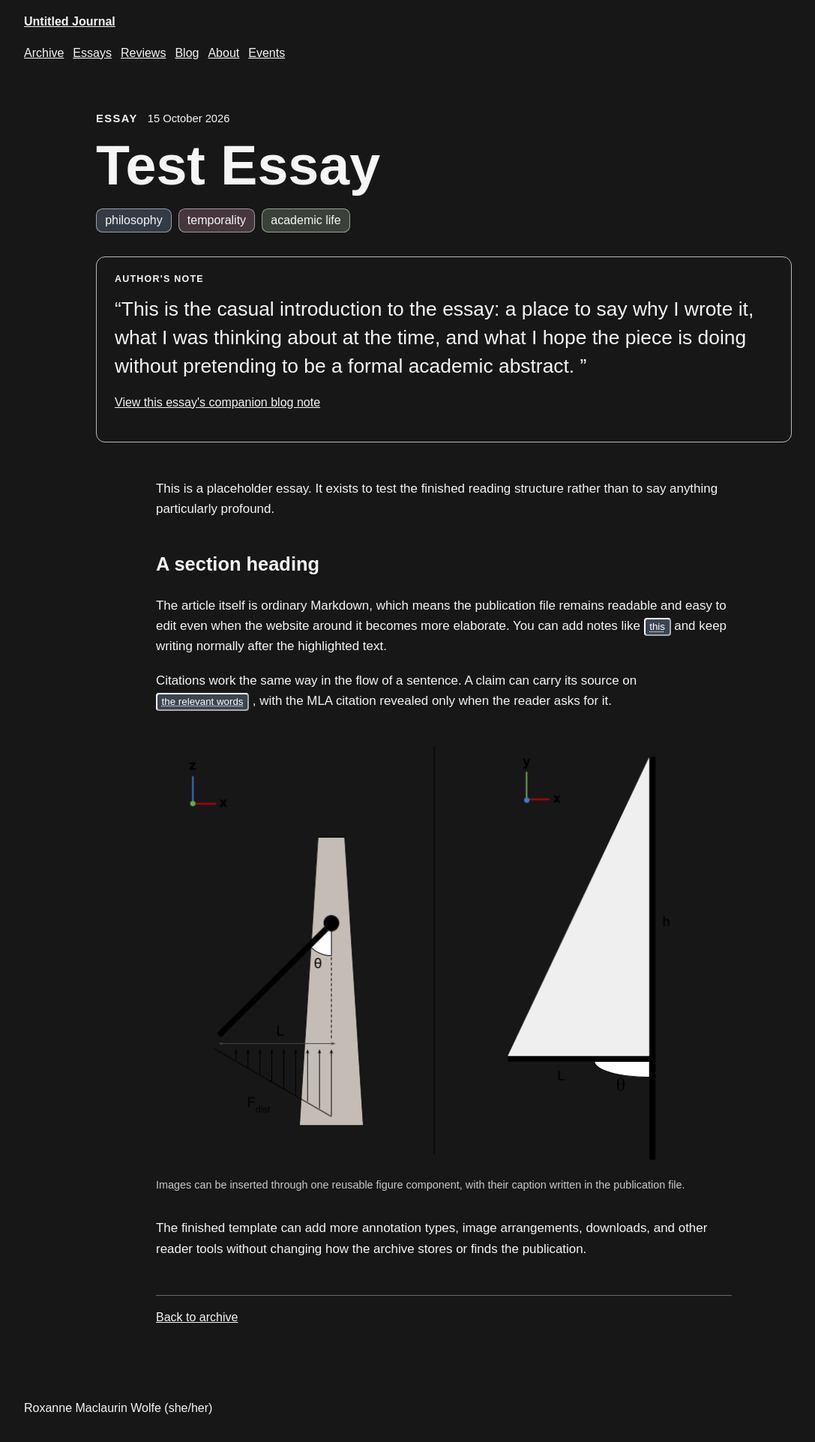
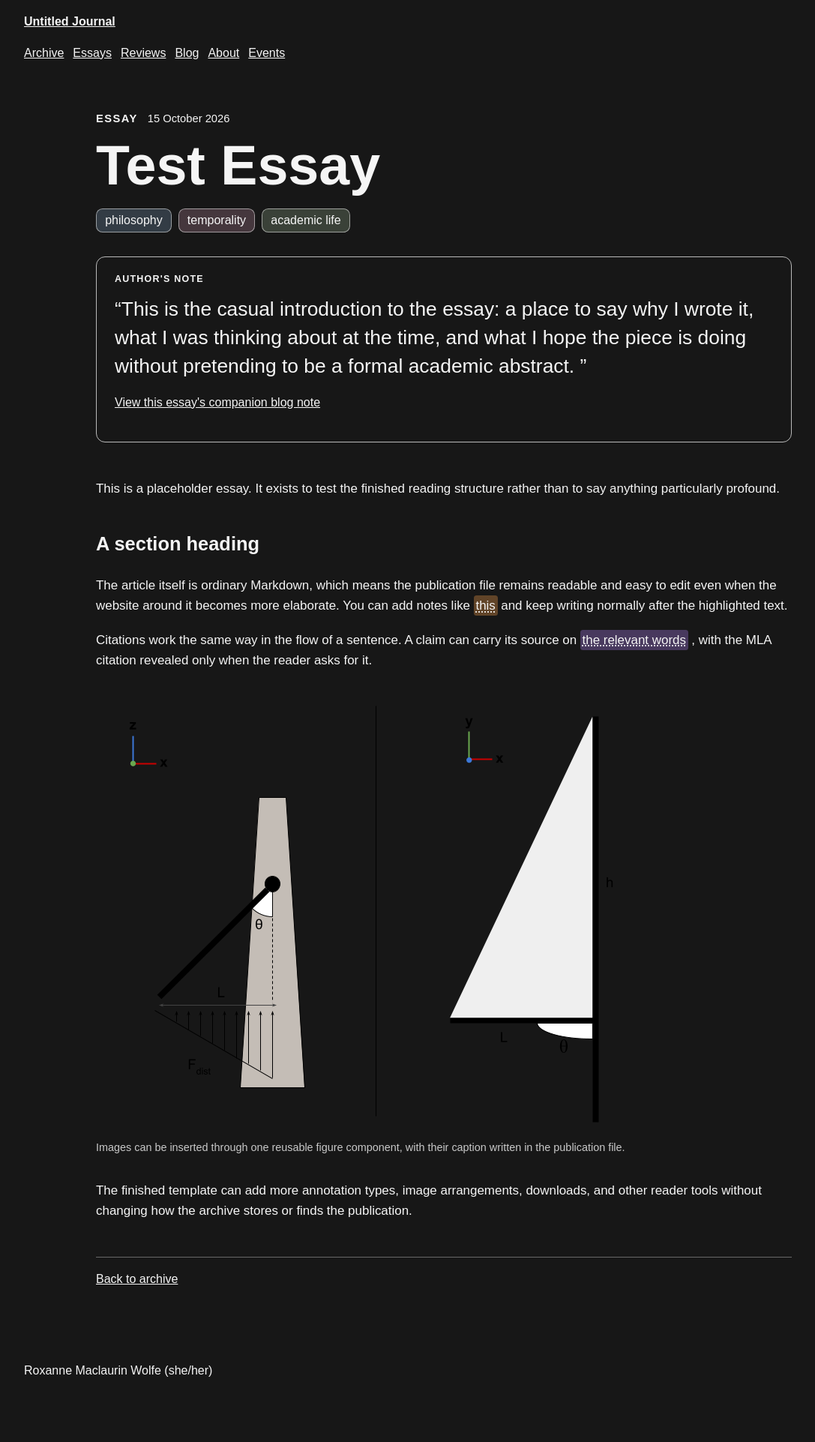
Before and after one commit to roxannewolfe/roxannewolfe.github.io, a Jekyll site: the page built from _publications/test-essay.md, in a window 1280 px wide. Shown: the whole page at 75% size, without its empty margins (48-1135 px from the left). Built offline with Jekyll 4.4.1, drawn with Linux system fonts in a browser that asks for light colours; after the commit the page ends 1872 px from its top, so only the background shows below that.

Commit message:
Restyle inline notes and citations and align article body

```diff
--- a/assets/css/site.css
+++ b/assets/css/site.css
@@ -156,8 +156,8 @@ main {
 }
 
 .publication-body {
-  width: min(100%, 48rem);
-  margin: 0 auto;
+  width: 100%;
+  margin: 0;
   font-size: 1.06rem;
 }
 
@@ -171,50 +171,55 @@ main {
 }
 
 .publication-footer {
-  width: min(100%, 48rem);
-  margin: 3rem auto 0;
+  width: 100%;
+  margin: 3rem 0 0;
   padding-top: 1rem;
   border-top: 1px solid rgba(255, 255, 255, 0.35);
 }
 
-.reader-note {
-  margin: 1.25rem 0;
-}
-
 .reader-note-trigger {
-  display: inline-block;
-  padding: 0.15rem 0.35rem;
-  border-radius: 0.25rem;
-  background: rgba(166, 207, 255, 0.25);
+  appearance: none;
+  -webkit-appearance: none;
+  margin: 0;
+  padding: 0 0.16em;
+  border: 0;
+  border-radius: 0.22rem;
+  color: inherit;
+  font: inherit;
+  line-height: inherit;
   cursor: pointer;
   text-decoration: underline;
   text-decoration-style: dotted;
+  text-underline-offset: 0.14em;
+  background: rgba(239, 155, 73, 0.34);
 }
 
-.reader-note--aside .reader-note-trigger {
-  background: rgba(255, 184, 214, 0.25);
+.reader-note-trigger--citation {
+  background: rgba(167, 125, 232, 0.34);
 }
 
-.reader-note--citation .reader-note-trigger {
-  background: rgba(198, 235, 190, 0.25);
-}
-
-.reader-note--related .reader-note-trigger {
-  background: rgba(241, 213, 153, 0.25);
+.reader-note-trigger:hover,
+.reader-note-trigger:focus-visible {
+  outline: 2px solid currentColor;
+  outline-offset: 2px;
 }
 
 .reader-note-body {
-  margin-top: 0.65rem;
-  padding: 0.8rem 1rem;
-  border-left: 3px solid currentColor;
+  box-sizing: border-box;
+  display: block;
+  width: 100%;
+  margin: 0.75rem 0 1rem;
+  padding: 0.85rem 1rem;
+  border: 1px solid rgba(239, 155, 73, 0.8);
+  border-left-width: 4px;
+  border-radius: 0.5rem;
+  background: rgba(239, 155, 73, 0.12);
+  font-size: 0.96em;
 }
 
-.reader-note-body > :first-child {
-  margin-top: 0;
-}
-
-.reader-note-body > :last-child {
-  margin-bottom: 0;
+.reader-note-body--citation {
+  border-color: rgba(167, 125, 232, 0.82);
+  background: rgba(167, 125, 232, 0.12);
 }
 
 .publication-figure {
@@ -237,13 +242,6 @@ main {
   width: min(70rem, calc(100vw - 2rem));
   margin-left: 50%;
   transform: translateX(-50%);
-}
-
-.footnotes {
-  margin-top: 3rem;
-  padding-top: 1rem;
-  border-top: 1px solid rgba(255, 255, 255, 0.35);
-  font-size: 0.92rem;
 }
 
 .blog-page {
```
